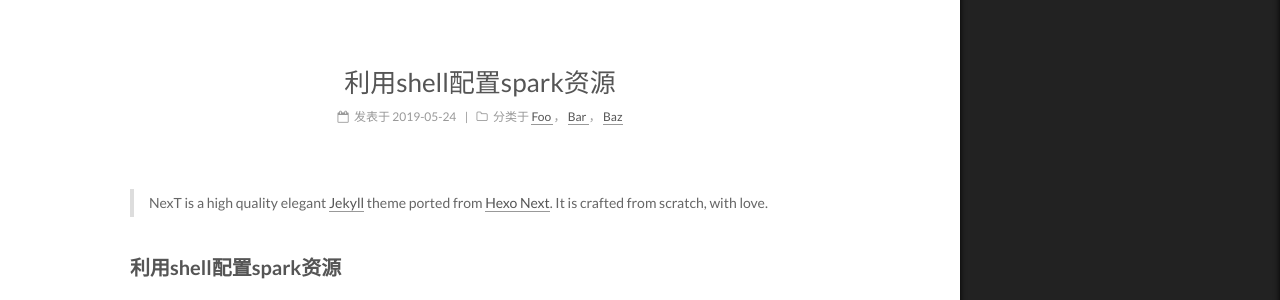
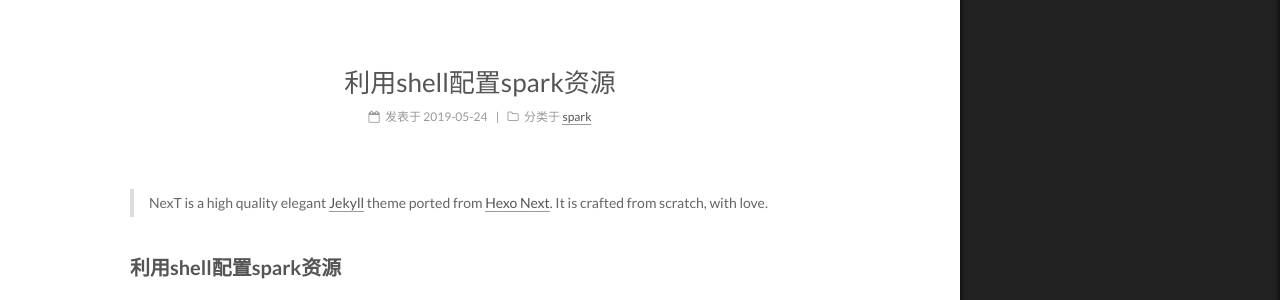
Before and after one commit to yiluohan1234/yiluohan1234.github.io, a Jekyll site: the page built from _posts/2019-05-24-利用shell配置spark资源.md, in a window 1280 px wide and 1400 px high. Shown: the part 278-578 px from the top of the window. Built offline with Jekyll 4.4.1, drawn with Linux system fonts in a browser that asks for light colours.

Commit message:
updated spark

```diff
--- a/_posts/2019-05-24-利用shell配置spark资源.md
+++ b/_posts/2019-05-24-利用shell配置spark资源.md
@@ -2,9 +2,9 @@
 title: 	利用shell配置spark资源
 date: 2019-05-24 23:30:09
 categories:
-- Foo
-- Bar
-- Baz
+- spark
+tags:
+- spark
 
 ---
 
```
